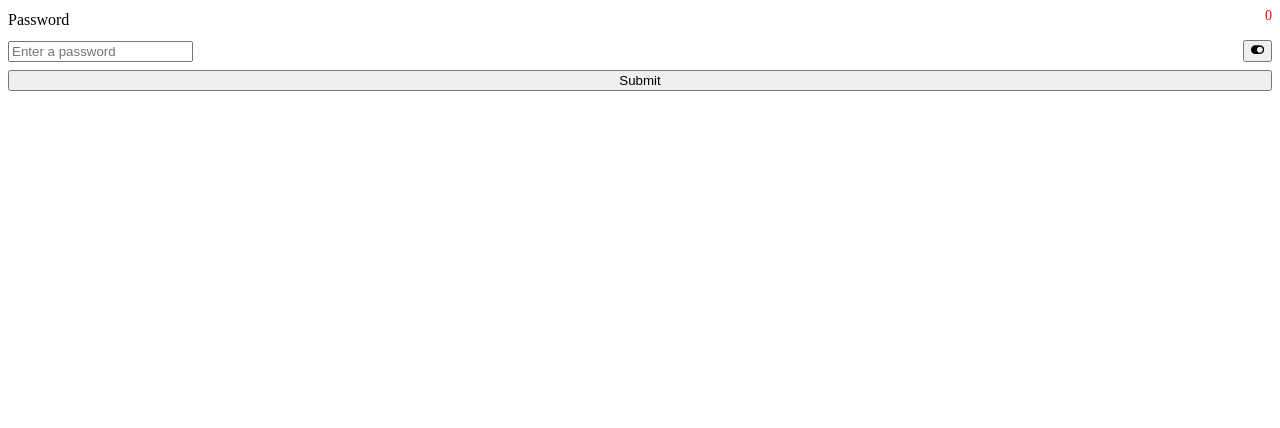
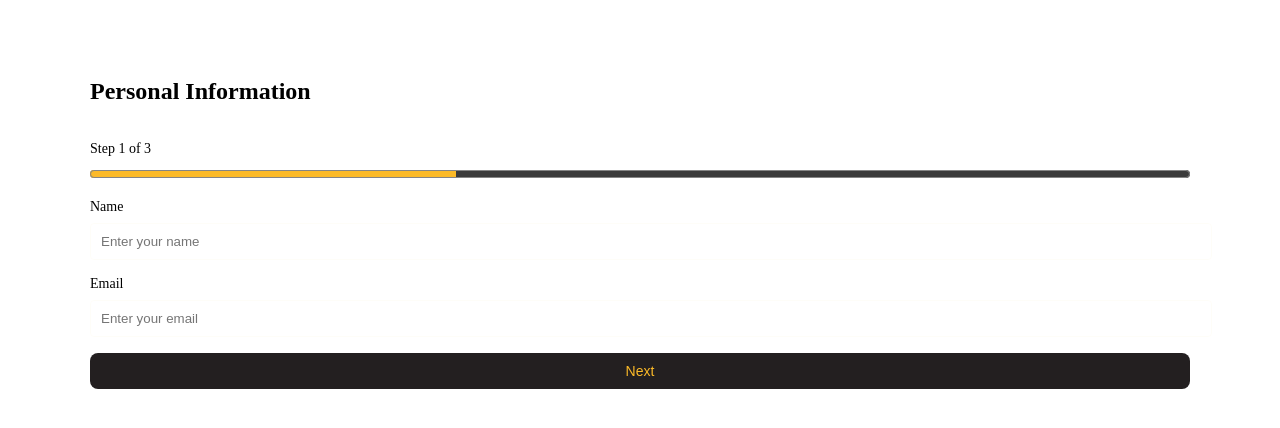
Before and after one commit to codecamp-prem/React-Coding-Interview, a React (Vite) app: page / in a window 1280 px wide. Shown: the top 428 px of the page. Built offline with nearby package versions, Linux system fonts and the light colour scheme.

Commit message:
multiform step

```diff
--- a/src/App.tsx
+++ b/src/App.tsx
@@ -1,9 +1,9 @@
-import Password from "./Challanges/Password";
+import MultiStepForm from "./Challanges/MultiStepForm";
 
 function App() {
   return (
     <>
-      <Password />
+      <MultiStepForm />
     </>
   );
 }
--- /dev/null
+++ b/src/Challanges/MultiStepForm.tsx
@@ -0,0 +1,163 @@
+import { ChangeEvent, FormEvent, useState } from "react";
+import "./multiStepForm.css";
+const initialFormData = {
+  name: "",
+  email: "",
+  address: "",
+  city: "",
+  zipcode: "",
+};
+
+const MultiStepForm = () => {
+  const [currentStep, setCurrentStep] = useState(1);
+  const [formData, setFormData] =
+    useState<typeof initialFormData>(initialFormData);
+
+  const handleSubmit = (e: FormEvent<HTMLFormElement>) => {
+    e.preventDefault();
+    alert("Thank you for submission");
+    setCurrentStep(1);
+    setFormData(initialFormData);
+  };
+
+  const handleChange = (e: ChangeEvent<HTMLInputElement>) => {
+    setFormData({ ...formData, [e.target.name]: e.target.value });
+  };
+
+  const handleNextStep = () => setCurrentStep(currentStep + 1);
+
+  const handlePreviousStep = () => setCurrentStep(currentStep - 1);
+
+  if (currentStep === 1) {
+    return (
+      <div className="container">
+        <form onSubmit={handleSubmit}>
+          <h2>Personal Information</h2>
+          <div>
+            <label>Step {currentStep} of 3</label>
+            <progress value={currentStep} max={3} />
+          </div>
+          <div>
+            <label htmlFor="name">Name</label>
+            <input
+              required
+              name="name"
+              id="name"
+              placeholder="Enter your name"
+              value={formData.name}
+              onChange={handleChange}
+            />
+          </div>
+          <div>
+            <label htmlFor="email">Email</label>
+            <input
+              required
+              name="email"
+              id="email"
+              placeholder="Enter your email"
+              value={formData.email}
+              onChange={handleChange}
+            />
+          </div>
+          <button type="button" className="secondary" onClick={handleNextStep}>
+            Next
+          </button>
+        </form>
+      </div>
+    );
+  } else if (currentStep === 2) {
+    return (
+      <div className="container">
+        <form>
+          <h2>Address</h2>
+          <div>
+            <label>Step {currentStep} of 3</label>
+            <progress value={currentStep} max={3} />
+          </div>
+          <div>
+            <label htmlFor="address">Address</label>
+            <input
+              required
+              name="address"
+              id="address"
+              type="address"
+              placeholder="What is your address?"
+              value={formData.address}
+              onChange={handleChange}
+            />
+          </div>
+          <div>
+            <label htmlFor="city">City</label>
+            <input
+              required
+              name="city"
+              id="city"
+              placeholder="What city do you live in?"
+              value={formData.city}
+              onChange={handleChange}
+            />
+          </div>
+          <div>
+            <label htmlFor="zipcode">ZipCode</label>
+            <input
+              required
+              name="zipcode"
+              id="zipcode"
+              placeholder="What city do your zipcode?"
+              value={formData.zipcode}
+              onChange={handleChange}
+            />
+          </div>
+          <div className="buttonDiv">
+            <button
+              type="button"
+              className="secondary"
+              onClick={handleNextStep}
+            >
+              Next
+            </button>
+            <button type="button" className="link" onClick={handlePreviousStep}>
+              Previous
+            </button>
+          </div>
+        </form>
+      </div>
+    );
+  } else if (currentStep === 3) {
+    return (
+      <div className="container">
+        <form>
+          <h2>Confirm your information</h2>
+          <div>
+            <label>Step {currentStep} of 3</label>
+            <progress value={currentStep} max={3} />
+          </div>
+          <table>
+            <tbody>
+              {Object.keys(formData).map((key) => {
+                return (
+                  <tr key={key}>
+                    <td>{key}</td>
+                    <td>{formData[key as keyof typeof formData]}</td>
+                  </tr>
+                );
+              })}
+            </tbody>
+          </table>
+          <div className="buttonDiv">
+            <button type="submit" className="primary">
+              Submit
+            </button>
+            <button type="button" className="link" onClick={handlePreviousStep}>
+              Previous
+            </button>
+          </div>
+        </form>
+      </div>
+    );
+  } else {
+    return null;
+  }
+};
+
+export default MultiStepForm;
--- /dev/null
+++ b/src/Challanges/multiStepForm.css
@@ -0,0 +1,52 @@
+.container {
+  margin: 0 auto;
+  max-width: 1100px;
+  padding: 50px;
+}
+form {
+  display: grid;
+  gap: 16px;
+}
+label {
+  font-size: 14px;
+  margin-bottom: 8px;
+  display: block;
+}
+progress {
+  accent-color: #fcba28;
+  width: 100%;
+}
+
+input {
+  appearance: none;
+  border: 1px solid rgba(249, 244, 218, 0.2);
+  background-color: transparent;
+  border-radius: 4px;
+  padding: 10px;
+  color: blue;
+  width: 100%;
+}
+button {
+  width: 100%;
+  appearance: none;
+  display: inline-flex;
+  text-align: center;
+  justify-content: center;
+  padding: 10px 16px;
+  border-radius: 8px;
+  border: none;
+  font-weight: 500;
+  font-size: 14px;
+  transition: all 200ms ease-in-out;
+  cursor: pointer;
+}
+button.secondary {
+  background: #231f20;
+  color: #fcba28;
+}
+
+.buttonDiv {
+  display: flex;
+  gap: 28px;
+  margin: 10px;
+}
```
